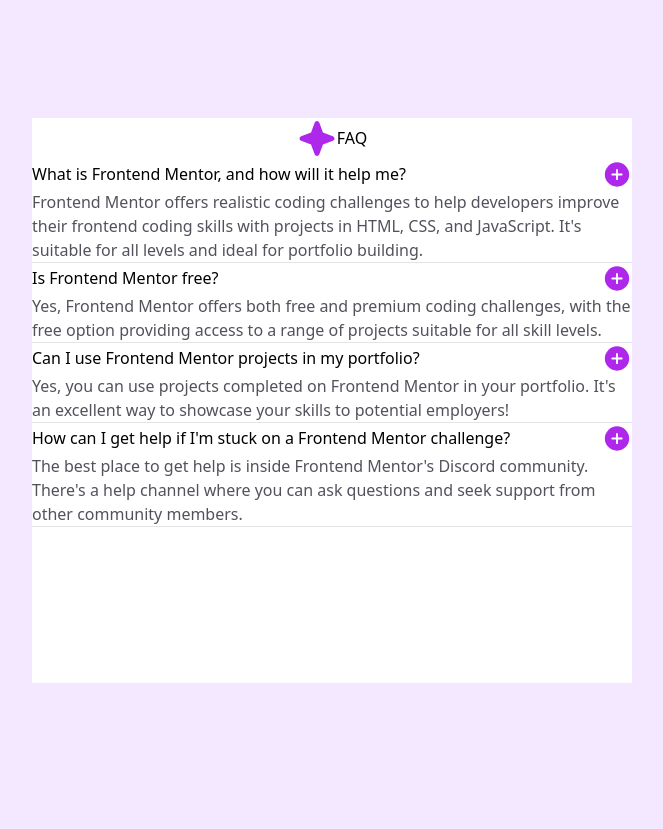
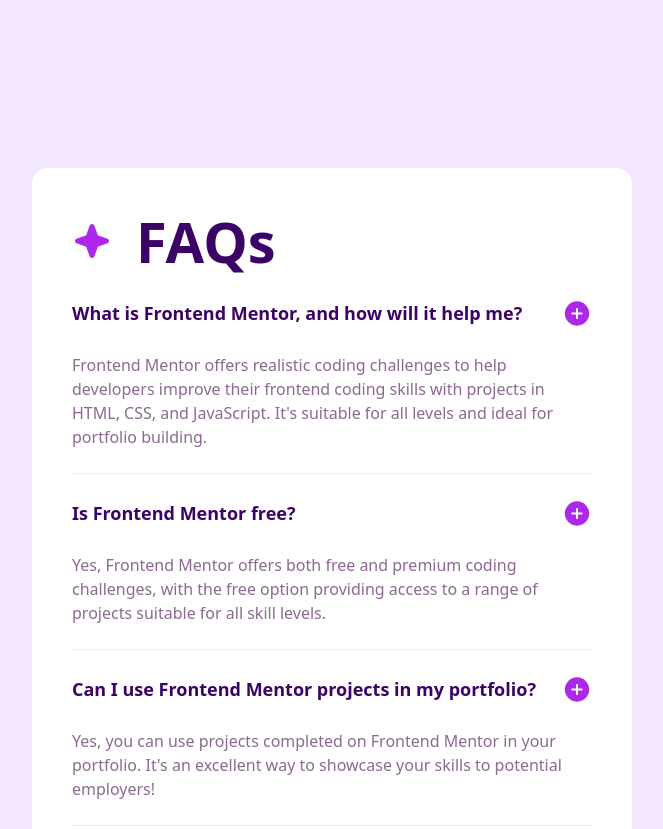
Before and after one commit to gusanchefullstack/frontend-html-css-js-faq-accordion, a website built with Vite: page index.html in a window 1280 px wide. Shown: the top 829 px of the page, without its empty margins (308-971 px from the left). Before the commit the page ends 800 px from the top, so only its background shows below. Built offline with nearby package versions, Linux system fonts and the light colour scheme.

Commit message:
Add styles and spacing

```diff
--- a/index.html
+++ b/index.html
@@ -24,18 +24,18 @@
   <body
     class="min-h-screen flex items-center justify-center bg-purple-100 font-sans"
   >
-    <div class="w-[600px] h-[565px] bg-white m-8">
-      <div class="flex items-center justify-center flex-nowrap">
-        <img src="./assets/images/icon-star.svg" alt="star-icon" />
-        <h1>FAQ</h1>
+    <div class="w-[600px] h-auto bg-white p-10 rounded-2xl my-[167.5px]">
+      <div class="flex items-center justify-start flex-nowrap">
+        <img class="w-10 h-10 mr-6" src="./assets/images/icon-star.svg" alt="star-icon" />
+        <h1 class="font-bold text-purple-950 text-[56px] leading-[66px]">FAQs</h1>
       </div>
       <div class="">
-        <div class="accordion-item">
-          <div class="accordion-item-header">
+        <div class="faq-item">
+          <div class="faq-item-header">
             <h2>What is Frontend Mentor, and how will it help me?</h2>
             <img src="./assets/images/icon-plus.svg" alt="plus-open" />
           </div>
-          <div class="accordion-item-content">
+          <div class="faq-item-content">
             <p>
               Frontend Mentor offers realistic coding challenges to help
               developers improve their frontend coding skills with projects in
@@ -44,12 +44,12 @@
             </p>
           </div>
         </div>
-        <div class="accordion-item">
-          <div class="accordion-item-header">
+        <div class="faq-item">
+          <div class="faq-item-header">
             <h2>Is Frontend Mentor free?</h2>
             <img src="./assets/images/icon-plus.svg" alt="plus-open" />
           </div>
-          <div class="accordion-item-content">
+          <div class="faq-item-content">
             <p>
               Yes, Frontend Mentor offers both free and premium coding
               challenges, with the free option providing access to a range of
@@ -57,12 +57,12 @@
             </p>
           </div>
         </div>
-        <div class="accordion-item">
-          <div class="accordion-item-header">
+        <div class="faq-item">
+          <div class="faq-item-header">
             <h2>Can I use Frontend Mentor projects in my portfolio?</h2>
             <img src="./assets/images/icon-plus.svg" alt="plus-open" />
           </div>
-          <div class="accordion-item-content">
+          <div class="faq-item-content">
             <p>
               Yes, you can use projects completed on Frontend Mentor in your
               portfolio. It's an excellent way to showcase your skills to
@@ -70,14 +70,14 @@
             </p>
           </div>
         </div>
-        <div class="accordion-item">
-          <div class="accordion-item-header">
+        <div class="faq-item">
+          <div class="faq-item-header">
             <h2>
               How can I get help if I'm stuck on a Frontend Mentor challenge?
             </h2>
             <img src="./assets/images/icon-plus.svg" alt="plus-open" />
           </div>
-          <div class="accordion-item-content">
+          <div class="faq-item-content">
             <p>
               The best place to get help is inside Frontend Mentor's Discord
               community. There's a help channel where you can ask questions and
--- a/src/style.css
+++ b/src/style.css
@@ -1,13 +1,11 @@
 @import "tailwindcss";
 
-.accordion-item {
-  @apply border-b border-zinc-200;
+.faq-item:not(:last-child) {
+  @apply border-b border-purple-100;
 }
-
-.accordion-item-header {
-  @apply flex items-center justify-between;
+.faq-item-header {
+  @apply flex items-center justify-between text-purple-950 font-semibold text-lg leading-[21px] mt-6;
 }
-
-.accordion-item-content {
-  @apply text-zinc-600;
+.faq-item-content {
+  @apply text-[#8b6990] text-base my-6 leading-6;
 }
--- a/tailwind.config.js
+++ b/tailwind.config.js
@@ -7,7 +7,7 @@
         white: "hsl(0, 100%, 100%)",
         purple: {
           100: "hsl(275, 100%, 97%)",
-          600: "hsl(292, 16%, 49%)",
+          600: "hsl(346, 16%, 49%)",
           950: "hsl(292, 42%, 14%)",
         },
       },
```
